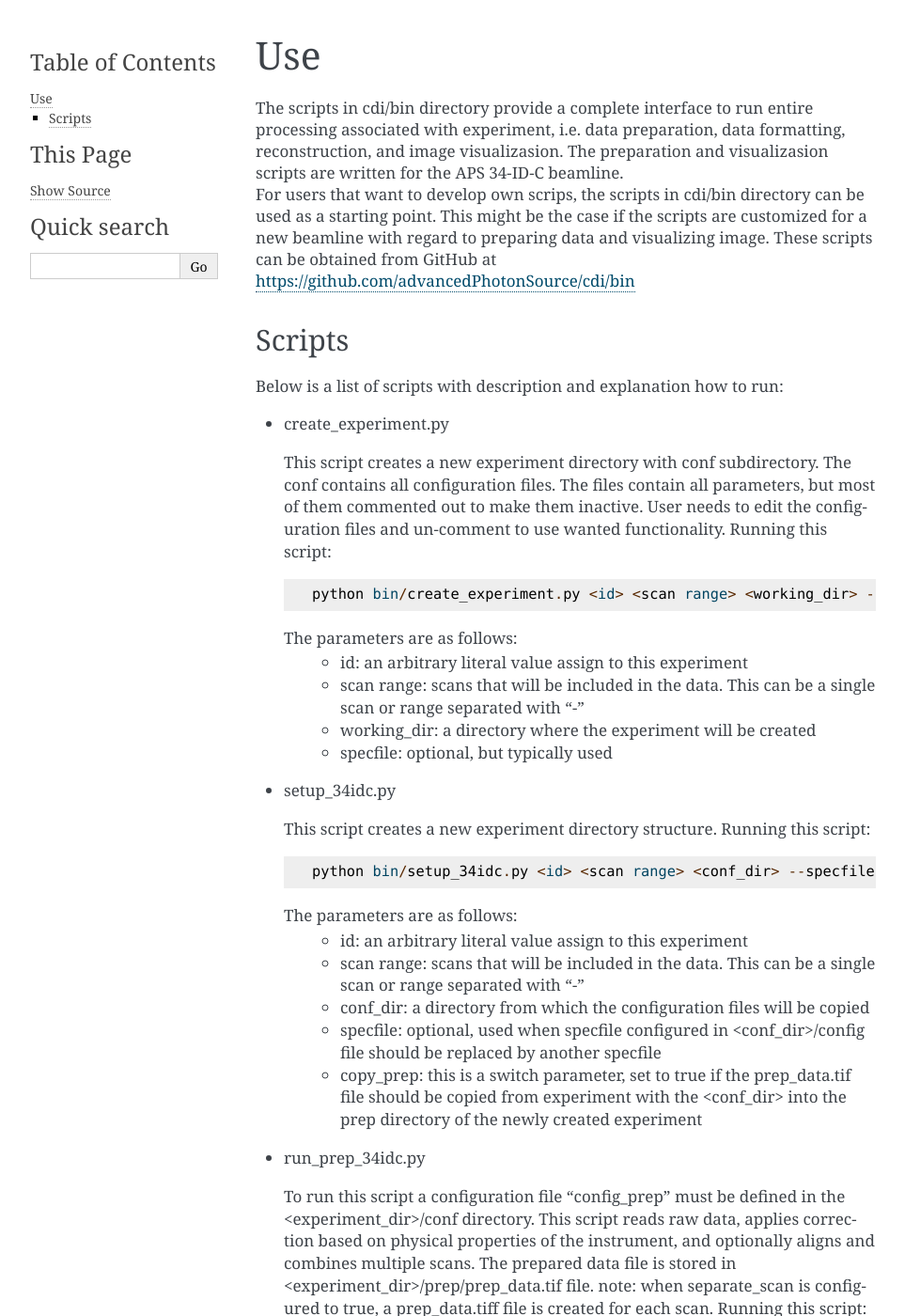
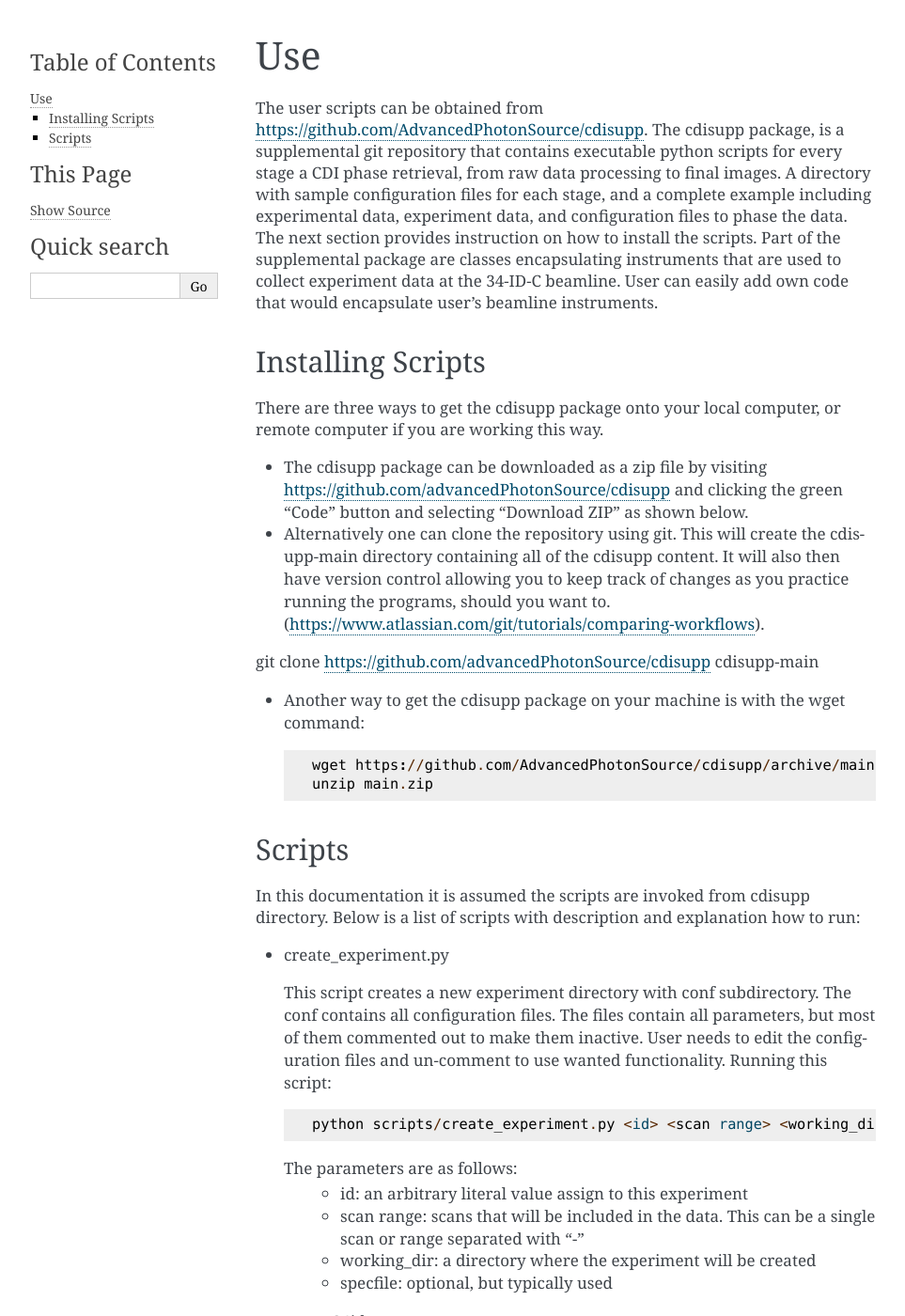
Before and after one commit to AdvancedPhotonSource/cohere, a Sphinx documentation site: the page built from docs/source/how_to_use.rst, in a window 1280 px wide and 1400 px high. Shown: the whole window at 94% size, without its empty margins (148-1111 px from the left). Built offline with Sphinx 7.4.7, drawn with Linux system fonts in a browser that asks for light colours; some of the changed text lies outside the part shown.

Commit message:
added documentation on user scripts

```diff
--- a/docs/source/how_to_use.rst
+++ b/docs/source/how_to_use.rst
@@ -2,14 +2,27 @@
 
 Use
 ===
-| The scripts in cdi/bin directory provide a complete interface to run entire processing associated with experiment, i.e. data preparation, data formatting, reconstruction, and image visualizasion. The preparation and visualizasion scripts are written for the APS 34-ID-C beamline.
-| For users that want to develop own scrips, the scripts in cdi/bin directory can be used as a starting point. This might be the case if the scripts are customized for a new beamline with regard to preparing data and visualizing image. These scripts can be obtained from GitHub at https://github.com/advancedPhotonSource/cdi/bin
+| The user scripts can be obtained from https://github.com/AdvancedPhotonSource/cdisupp. The cdisupp package, is a supplemental git repository that contains executable python scripts for every stage a CDI phase retrieval, from raw data processing to final images. A directory with sample configuration files for each stage, and a complete example including experimental data, experiment data, and configuration files to phase the data. The next section provides instruction on how to install the scripts. Part of the supplemental package are classes encapsulating instruments that are used to collect experiment data at the 34-ID-C beamline. User can easily add own code that would encapsulate user's beamline instruments.
 
-.. _scripts:
+Installing Scripts
+##################
+| There are three ways to get the cdisupp package onto your local computer, or remote computer if you are working this way.
+
+- The cdisupp package can be downloaded as a zip file by visiting https://github.com/advancedPhotonSource/cdisupp and clicking the green “Code” button and selecting “Download ZIP” as shown below.
+
+- Alternatively one can clone the repository using git. This will create the cdisupp-main directory containing all of the cdisupp content. It will also then have version control allowing you to keep track of changes as you practice running the programs, should you want to. (https://www.atlassian.com/git/tutorials/comparing-workflows).
+git clone https://github.com/advancedPhotonSource/cdisupp cdisupp-main
+
+- Another way to get the cdisupp package on your machine is with the wget command:
+
+  ::
+
+        wget https://github.com/AdvancedPhotonSource/cdisupp/archive/main.zip
+        unzip main.zip
 
 Scripts
 #######
-| Below is a list of scripts with description and explanation how to run:
+| In this documentation it is assumed the scripts are invoked from cdisupp directory. Below is a list of scripts with description and explanation how to run:
 
 - create_experiment.py
 
@@ -17,7 +30,7 @@ Scripts
   Running this script:
   ::
 
-        python bin/create_experiment.py <id> <scan range> <working_dir> --specfile <specfile>
+        python scripts/create_experiment.py <id> <scan range> <working_dir> --specfile <specfile>
 
   The parameters are as follows:
      * id: an arbitrary literal value assign to this experiment
@@ -31,7 +44,7 @@ Scripts
   Running this script:
   ::
 
-        python bin/setup_34idc.py <id> <scan range> <conf_dir> --specfile <specfile> --copy_prep
+        python scripts/setup_34idc.py <id> <scan range> <conf_dir> --specfile <specfile> --copy_prep
 
   The parameters are as follows:
      * id: an arbitrary literal value assign to this experiment
@@ -47,7 +60,7 @@ Scripts
   Running this script:
   ::
 
-        python bin/run_prep_34idc.py <experiment_dir>
+        python scripts/run_prep_34idc.py <experiment_dir>
 
   The parameters are as follows:
      - experiment directory: directory of the experiment space
@@ -58,7 +71,7 @@ Scripts
   Running this script:
   ::
 
-        python bin/format_data.py <experiment_dir>
+        python scripts/format_data.py <experiment_dir>
 
   The parameters are as follows:
      * experiment directory: directory of the experiment space
@@ -70,7 +83,7 @@ Scripts
   Running this script:
   ::
 
-        python bin/run_rec.py <processor> <experiment_dir> --rec_id <alternate reconstruction id>
+        python scripts/run_rec.py <processor> <experiment_dir> --rec_id <alternate reconstruction id>
 
   The parameters are as follows:
      * processor: the library used when running reconstruction. Possible options:
@@ -89,7 +102,7 @@ Scripts
   Running this script:
   ::
 
-        python bin/run_disp.py <experiment_dir> --image_file <image_file>
+        python scripts/run_disp.py <experiment_dir> --image_file <image_file>
 
   The parameters are as follows:
      * experiment directory: directory of the experiment space
@@ -101,7 +114,7 @@ Scripts
   Running this script:
   ::
 
-        python bin/everything.py <processor> <experiment_dir> --rec_id <alternate reconstruction id>
+        python scripts/everything.py <processor> <experiment_dir> --rec_id <alternate reconstruction id>
 
   The parameters are as follows:
      * experiment directory: directory of the experiment space
@@ -114,4 +127,4 @@ Scripts
   Running this script:
   ::
 
-        python bin/cdi_window.py
+        python scripts/cdi_window.py
```
